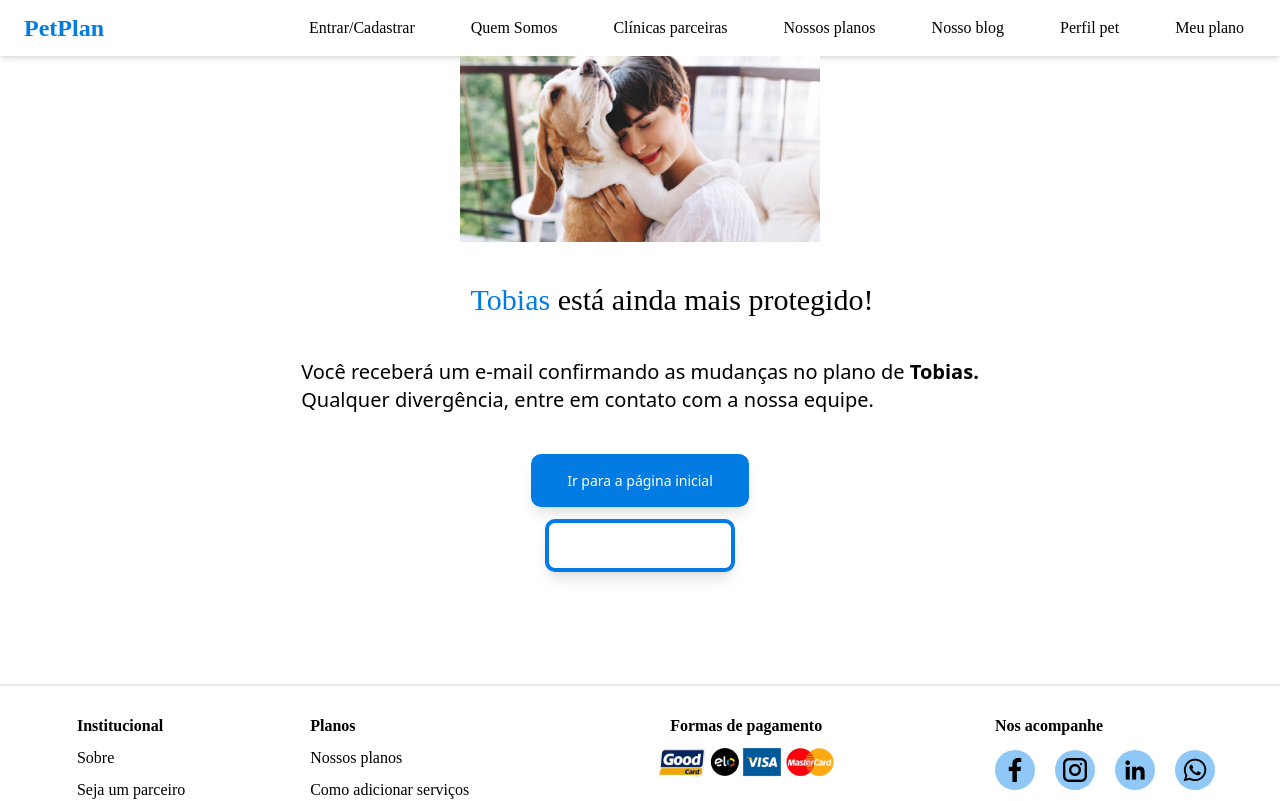
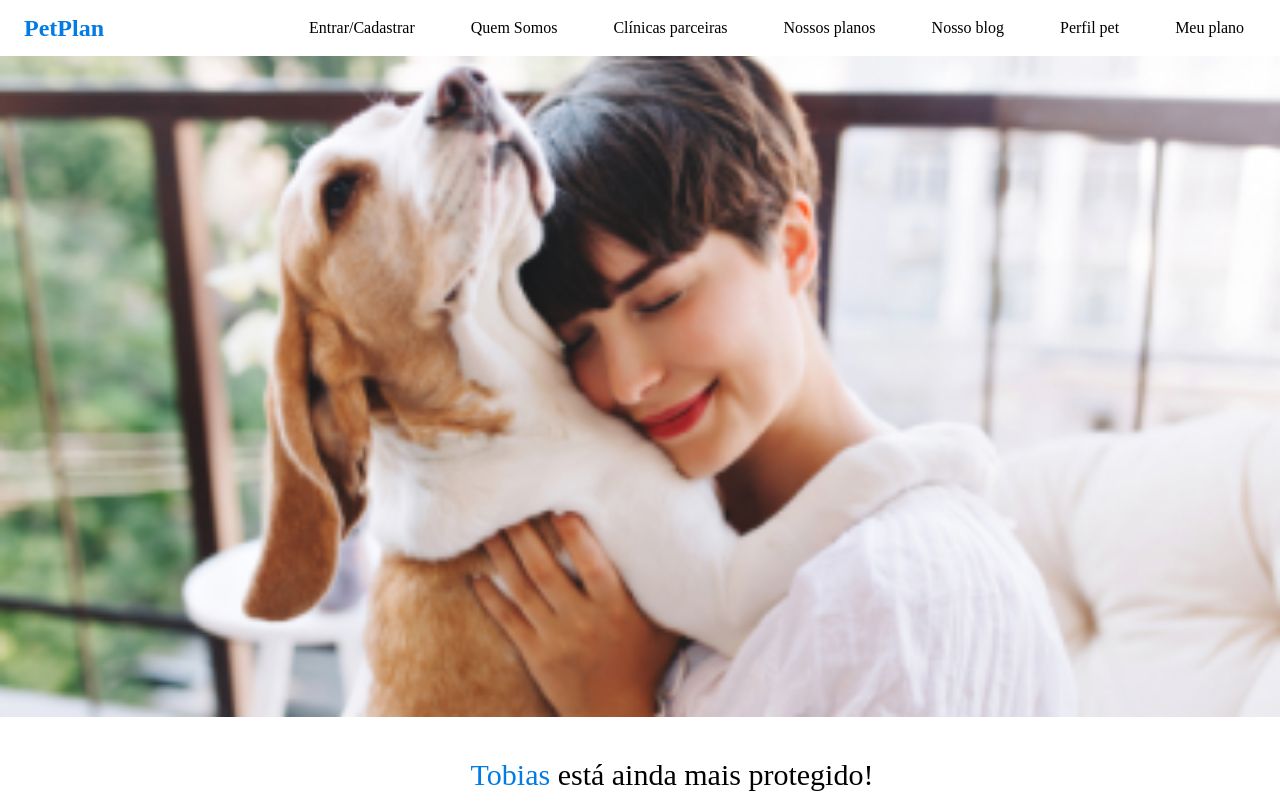
Before and after one commit to StaticDreamstate/GamaBoss, a React (Vite) app in the folder frontend/: page /concluido in a window 1280 px wide. Shown: the top 801 px of the page. Built offline with nearby package versions, Linux system fonts and the light colour scheme; sample sign-in values are in the browser's storage.

Commit message:
Imagens arrumadas

```diff
--- a/frontend/src/Routes.tsx
+++ b/frontend/src/Routes.tsx
@@ -68,7 +68,14 @@ export function Routes() {
                 </Private>
               }
             />
-            <Route path="/concluido" element={<Concluded /> } />
+            <Route
+              path="/concluido"
+              element={
+                <Private>
+                  <Concluded />
+                </Private>
+              }
+            />
           </RoutesReact>
           <Footer />
         </>
--- a/frontend/src/pages/Concluded/index.tsx
+++ b/frontend/src/pages/Concluded/index.tsx
@@ -6,7 +6,7 @@ export default function Verification(){
   return (
     <main className="">
       <div className="flex justify-center">
-        <img src={images.dogConf} className="max-w-sm" alt="" />
+        <img src={images.dogConf} className="w-screen" alt="" />
       </div>
       <div className="mt-5 flex justify-center">
         <p className="text-3xl pl-16 pt-5"><span className="text-primary-blue-1">Tobias </span> está ainda mais protegido!</p>
--- a/frontend/src/pages/Verification/index.tsx
+++ b/frontend/src/pages/Verification/index.tsx
@@ -7,8 +7,9 @@ export default function Verification(){
   return (
     <main className="">
       <div className="flex justify-center">
-        <img src={images.dogConf} className="max-w-sm" alt="" />
+        <img src={images.dogConf} className="w-screen" alt="" />
       </div>
+      <div className="">
         <div className="mt-5 flex justify-center">
           <p className="text-3xl pl-16 pt-5"><span className="text-primary-blue-1">Tobias </span> está ainda mais protegido!</p>
         </div>
@@ -18,7 +19,6 @@ export default function Verification(){
         <div className="flex justify-center mt-5 font-sans text-xl">
           <CheckBox labelContent={"Li os termos e confirmo a altereação"}> </CheckBox>
         </div>
-
 
   {/* ------ Testando formas de check box com Tailwind -------
         <div className="flex items-center mb-4 justify-center mt-5">
@@ -35,12 +35,12 @@ export default function Verification(){
         </div> */}
 
         <div className="flex items-center justify-center mt-10">
-        <Button className="font-sans font-normal pt-4 pb-4 pr-8 pl-8 shadow-lg" buttonLabel={"Confirmar"}> </Button>
+          <Button className="font-sans font-normal pt-4 pb-4 pr-8 pl-8 shadow-lg" src="" buttonLabel={"Confirmar"}> </Button>
         </div>
         <div className="flex items-center justify-center mt-3 mb-28">
           <Button className="font-normal text-black pt-3 pb-3 pr-7 pl-7 border-solid border-4 border-primary-blue-1 bg-white shadow-lg" buttonLabel={"Cancelar"}> </Button>
         </div>
-
+      </div>
     </main>
   )
 }
```
Lines whose indentation alone changed are shown as unchanged.
